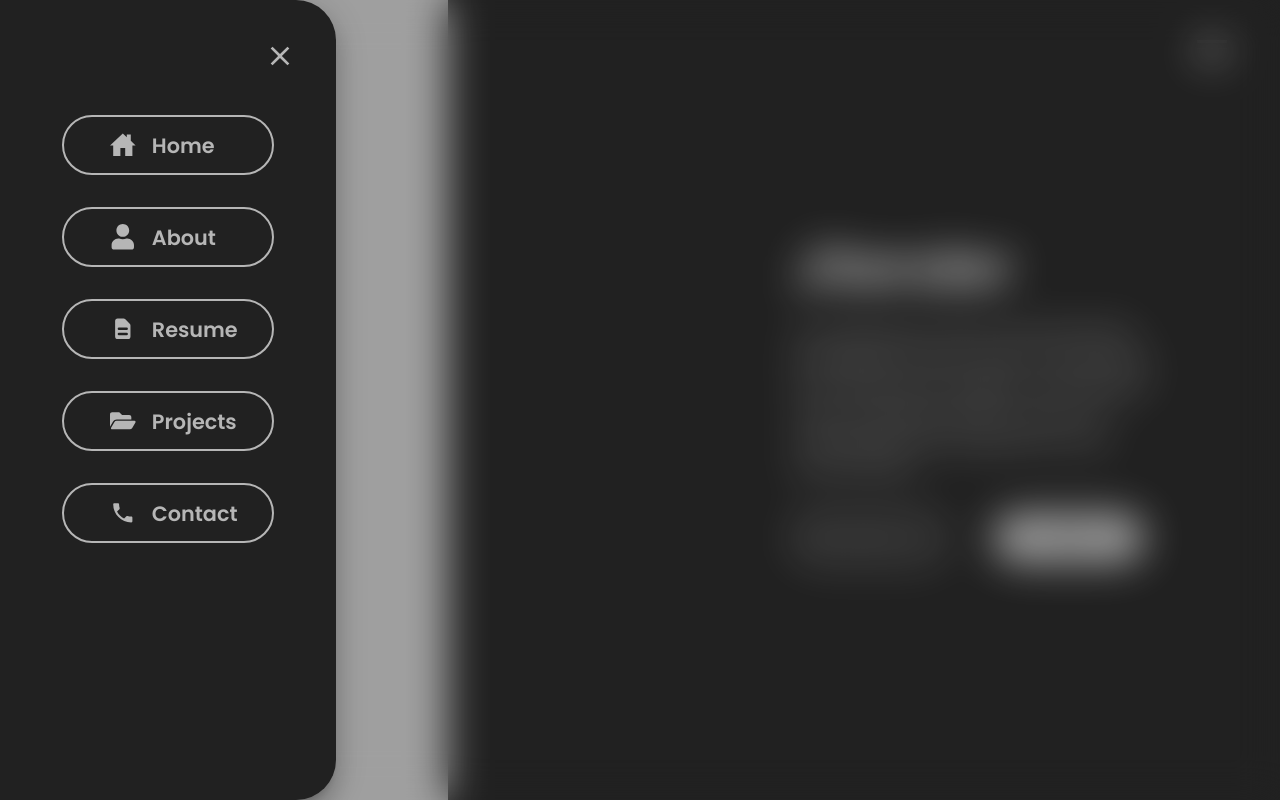
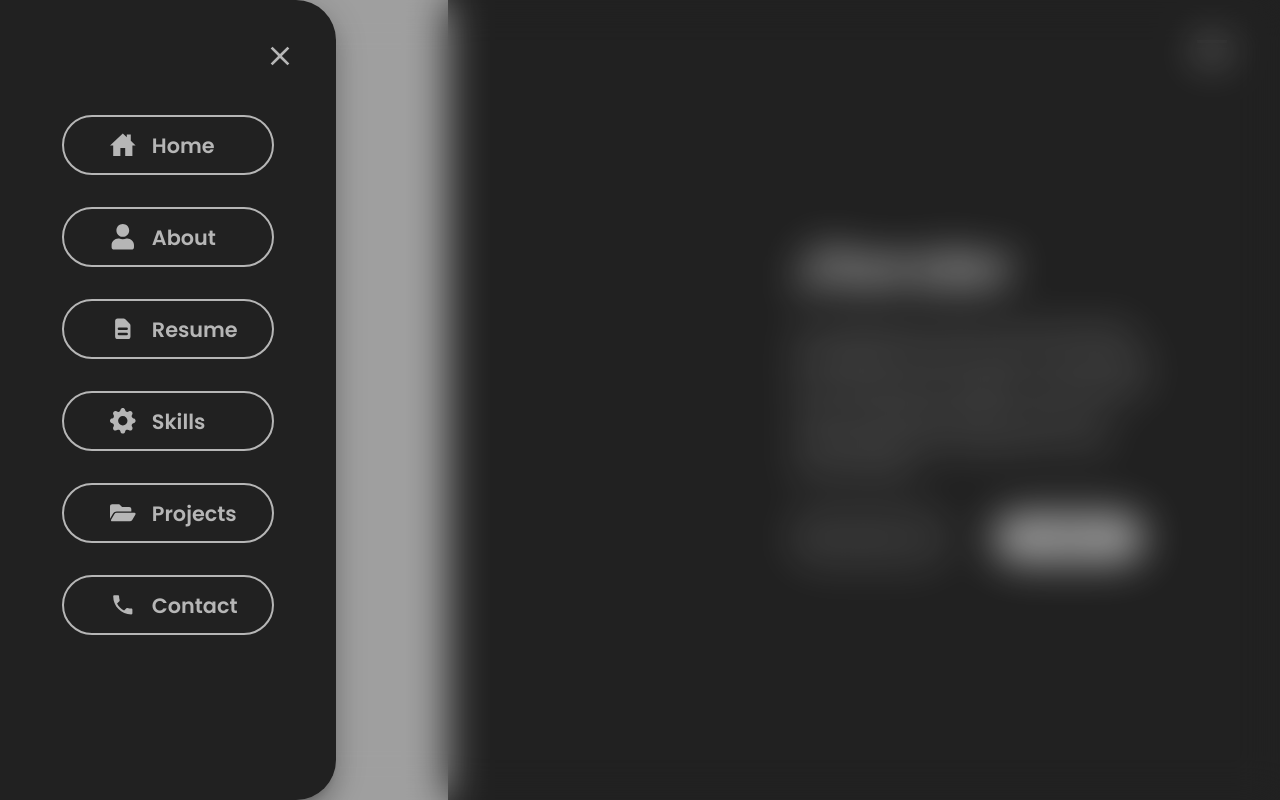
Before and after one commit to jitender004/Portfolio, a React (Create React App) app: page / in a window 1280 px wide. Both pictures are taken after a click on the icon 1212 px from the left and 50 px from the top of the page. Shown: the top 800 px of the page. Built offline with nearby package versions, Linux system fonts and the light colour scheme; a web font is replaced by a local one.

Commit message:
final commit

```diff
--- a/src/components/Navbar/Navbar.js
+++ b/src/components/Navbar/Navbar.js
@@ -229,9 +229,9 @@ function Navbar() {
                             </NavLink>
                         </Fade>
 
-                        {/* <Fade left>
+                        <Fade left>
                             <NavLink
-                                to='/#Skills'
+                                to='/#skills'
                                 smooth={true}
                                 spy='true'
                                 duration={2000}
@@ -245,7 +245,7 @@ function Navbar() {
                                     </span>
                                 </div>
                             </NavLink>
-                        </Fade> */}
+                        </Fade>
 
                         <Fade left>
                             <NavLink
--- a/src/components/Skills/Skills.js
+++ b/src/components/Skills/Skills.js
@@ -17,7 +17,7 @@ function Skills() {
     }
 
     return (
-        <div className="skills" style={{backgroundColor: theme.secondary}}>
+        <div className="skills" id="skills" style={{backgroundColor: theme.secondary}}>
             <div className="skillsHeader">
                 <h2 style={{color: theme.primary}}>Skills</h2>
             </div>
```
